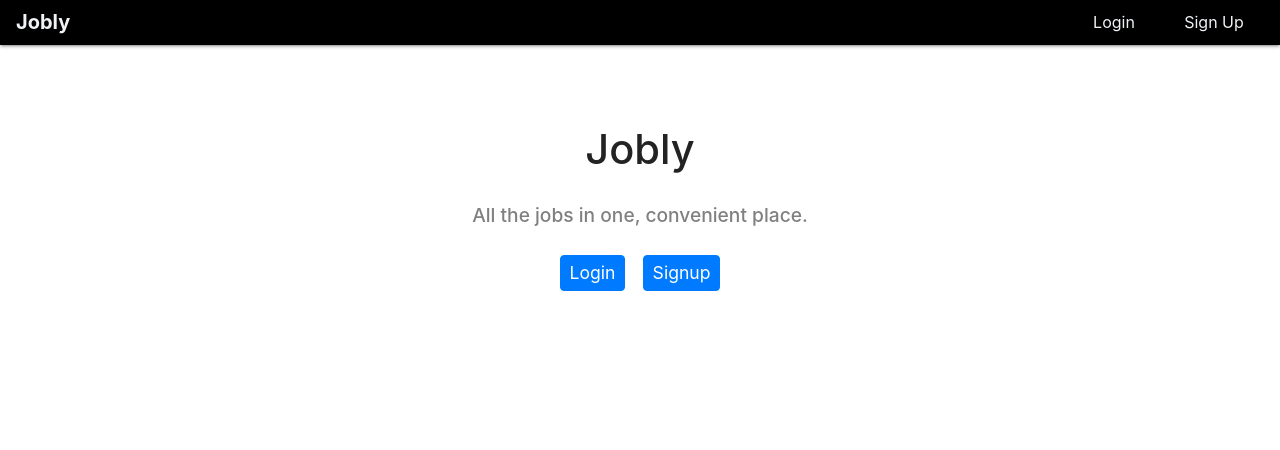
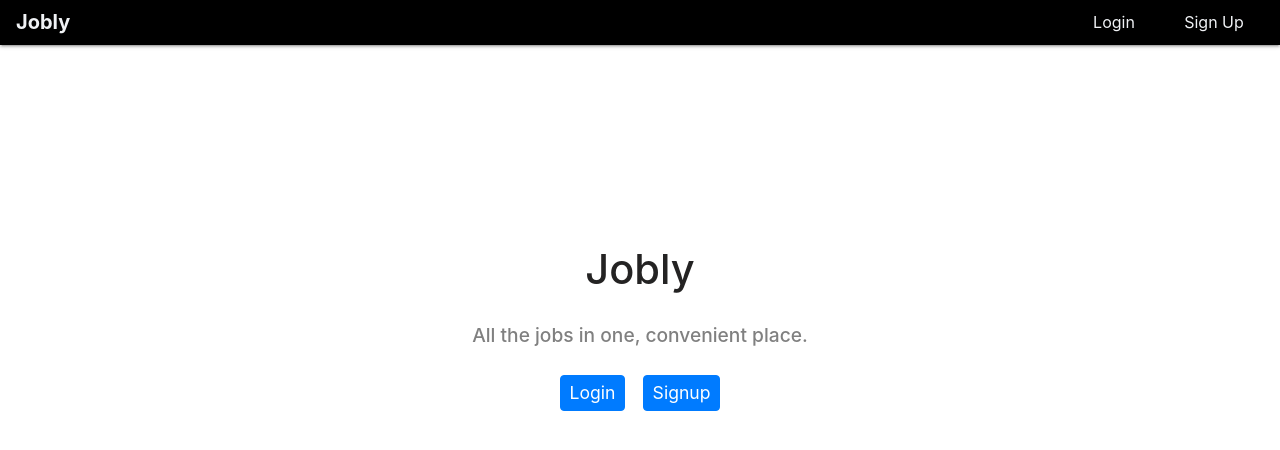
Before and after one commit to dferes/ExpressReactJobly, a React (Create React App) app: page / in a window 1280 px wide. Shown: the top 450 px of the page. Built offline with nearby package versions, Linux system fonts and the light colour scheme; no server answers.

Commit message:
Just for now

```diff
--- a/src/App.css
+++ b/src/App.css
@@ -1,38 +1,21 @@
-.App {
+/* .App {
   text-align: center;
-}
+} */
 
-.App-logo {
-  height: 40vmin;
-  pointer-events: none;
-}
-
-@media (prefers-reduced-motion: no-preference) {
-  .App-logo {
-    animation: App-logo-spin infinite 20s linear;
-  }
-}
-
-.App-header {
-  background-color: #282c34;
-  min-height: 100vh;
+main {
+  width: 100vw;
   display: flex;
   flex-direction: column;
   align-items: center;
-  justify-content: center;
-  font-size: calc(10px + 2vmin);
+  padding-top: 15vh;
+  height: calc(100vh - 56px); /* router view - navbar height */
+  overflow: scroll;
   color: white;
 }
 
-.App-link {
-  color: #61dafb;
-}
-
-@keyframes App-logo-spin {
-  from {
-    transform: rotate(0deg);
-  }
-  to {
-    transform: rotate(360deg);
-  }
-}
+/* .card {
+  border-radius: 0;
+  box-shadow: 0 2px 2px 0 rgba(0, 0, 0, 0.14),
+    0 3px 1px -2px rgba(0, 0, 0, 0.12), 0 1px 5px 0 rgba(0, 0, 0, 0.2);
+  margin-bottom: 15vh;
+} */
```
